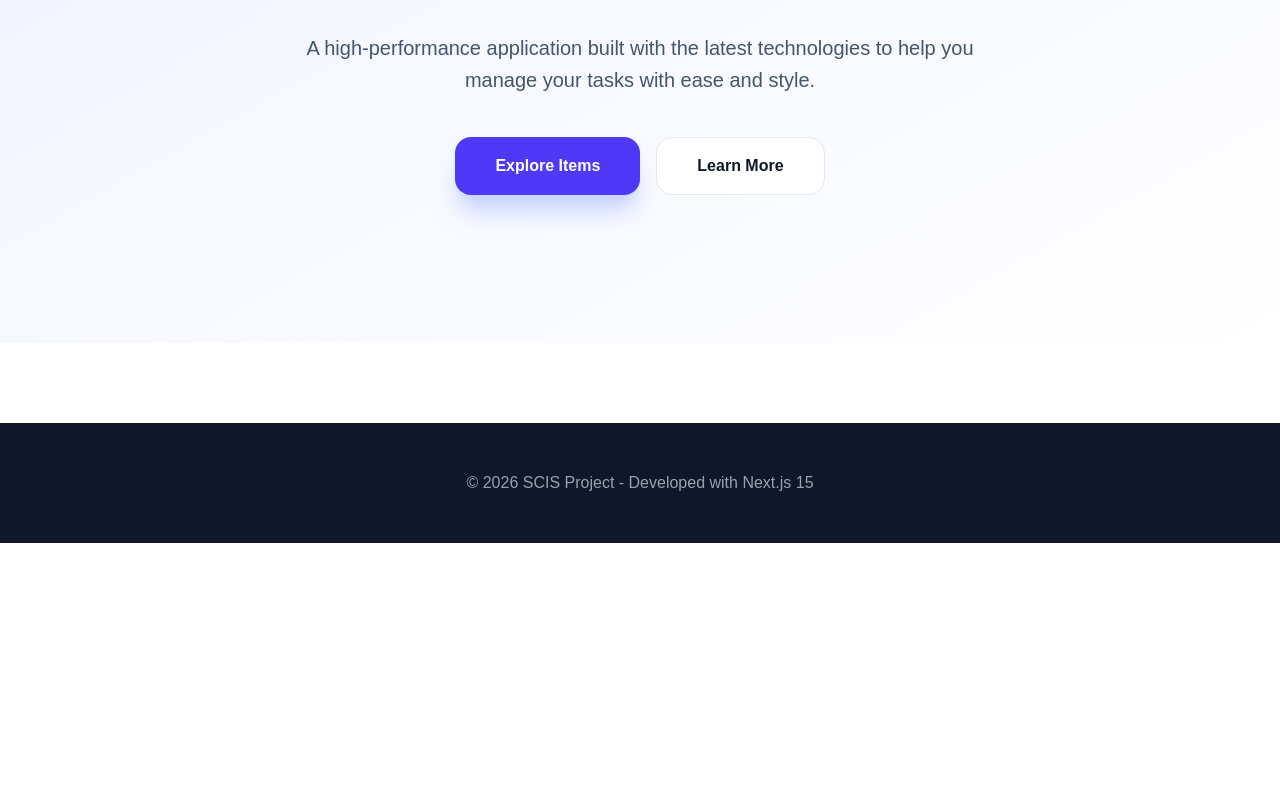
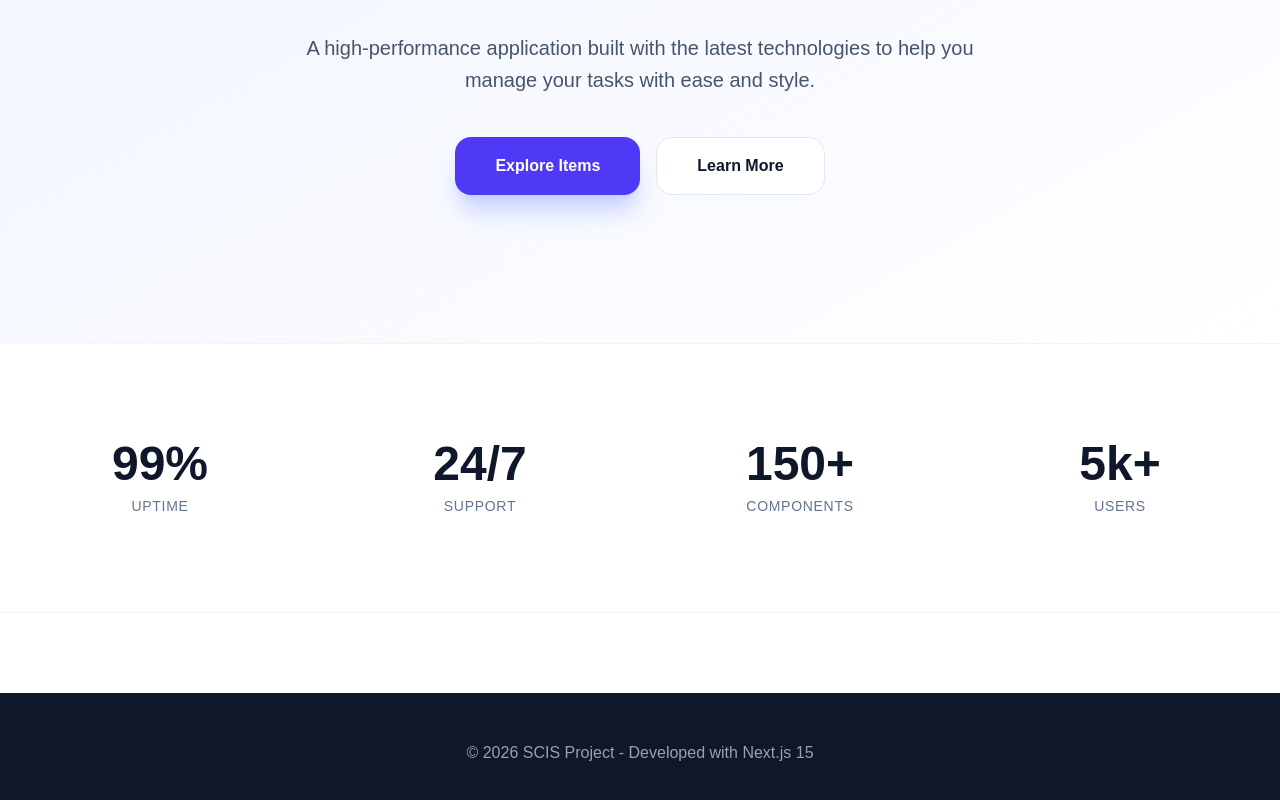
Before and after one commit to ibrahimvau5518/my-react-app, a Next.js app: page / in a window 1280 px wide. Shown: the part 442-1242 px from the top of the page. Before the commit the page ends 985 px from the top, so only its background shows below. Built offline with nearby package versions, Linux system fonts and the light colour scheme.

Commit message:
added stats section

```diff
--- a/app/page.tsx
+++ b/app/page.tsx
@@ -26,7 +26,24 @@ export default function LandingPage() {
         </div>
       </section>
 
-
+      {/* 2. Stats Section */}
+      <section className="py-24 border-y border-slate-100">
+        <div className="max-w-7xl mx-auto px-6 grid grid-cols-2 md:grid-cols-4 gap-12">
+          {[
+            ['99%', 'Uptime'],
+            ['24/7', 'Support'],
+            ['150+', 'Components'],
+            ['5k+', 'Users'],
+          ].map(([val, label]) => (
+            <div key={label} className="text-center">
+              <h3 className="text-5xl font-black text-slate-900 mb-2">{val}</h3>
+              <p className="text-slate-500 font-medium uppercase tracking-wider text-sm">
+                {label}
+              </p>
+            </div>
+          ))}
+        </div>
+      </section>
     </main>
   );
 }
```
